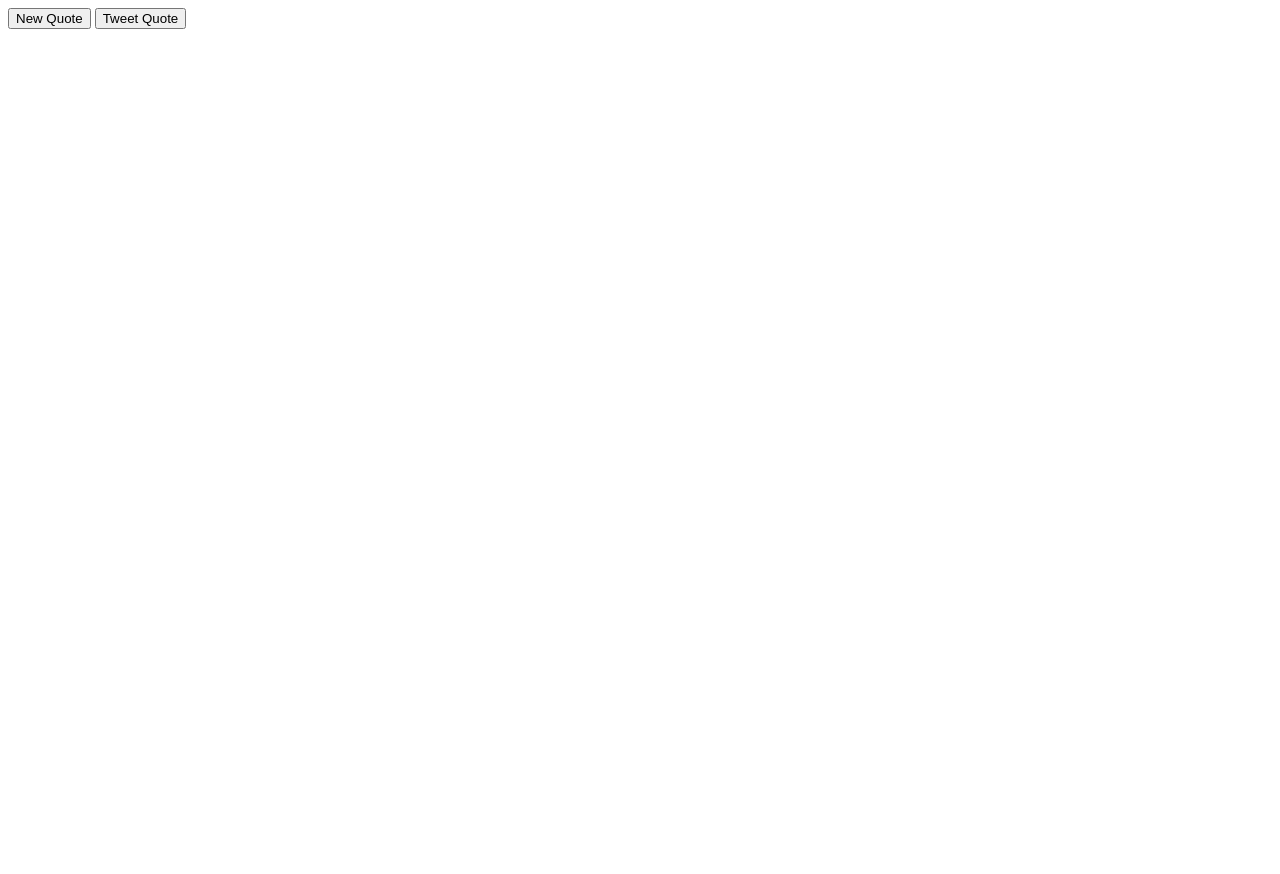
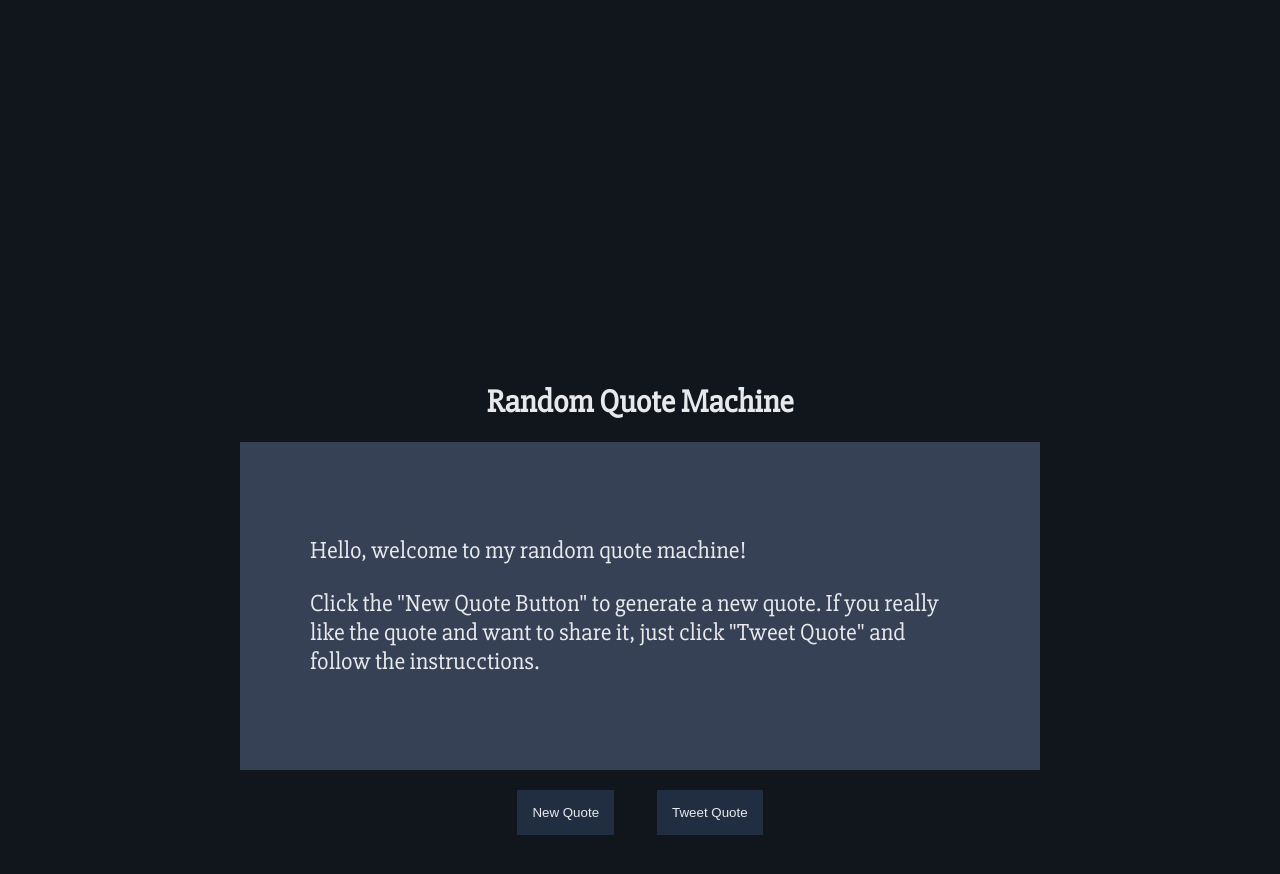
Before and after one commit to johndsykes86/FCC-RandomQuote, a plain HTML site: page index.html in a window 1280 px wide. Before the commit the page ends 800 px from the top, so only its background shows below. Drawn offline with nearby package versions, Linux system fonts and the light colour scheme.

Commit message:
added css styling and Google fonts

```diff
--- a/CSS/style.css
+++ b/CSS/style.css
@@ -0,0 +1,54 @@
+/*Project styles*/
+
+body {
+  background-color: rgb(17,21,28);
+  position: relative;
+  box-sizing: border-box;
+}
+
+#container {
+  position: absolute;
+  top: 50%;
+  left: 50%;
+  margin: 250px -450px 0 -450px;
+  padding: 50px;
+  width: 800px;
+  height: 600px;
+  display: flex;
+  flex-flow: column nowrap;
+  justify-content: center;
+  align-items: center;
+  font-family: 'Slabo 27px', serif;
+  color: rgb(232,233,235);
+
+}
+
+.display{
+  margin: 20px;
+  padding: 50px;
+  font-size: 1.5em;
+
+}
+
+.quote {
+  display: flex;
+  flex-flow: row wrap;
+  justify-content: center;
+  background-color: rgb(54,65,86);
+}
+
+.button {
+  padding: 15px;
+  margin: 20px;
+  border: none;
+  background-color: rgb(33,45,64);
+  border: rgb(240,101,67);
+  color:inherit;
+}
+
+.button:hover {
+  transition: .75s;
+  background-color: rgb(240,101,67);
+  border: 5px solid rgb(33,45,64);
+
+}
--- a/index.html
+++ b/index.html
@@ -5,18 +5,24 @@
   <meta name="viewport" content="width=device-width, initial-scale=1.0">
   <meta http-equiv="X-UA-Compatible" content="ie=edge">
   <link rel="stylesheet" href="CSS/style.css">
+  <link href="https://fonts.googleapis.com/css?family=Slabo+27px" rel="stylesheet">
   <title>Document</title>
 </head>
 <body>
 
-<div class="container">
+<div id="container">
+  <h1>Random Quote Machine</h1>
   <div class="quote">
     <div class="display">
+    <p>Hello, welcome to my random quote machine!</p>
+    <p>Click the "New Quote Button" to generate a new quote. If you really like the quote and want to share it, just click "Tweet Quote" and follow the instrucctions.</p>
+    </div>
+  </div>
+  <div class="buttons">
+    <button name="new" class="button">New Quote</button>
+    <button name="tweet" class="button">Tweet Quote</button>
+  </div>
 
-    </div>
-    <button name="new">New Quote</button>
-    <button name="tweet">Tweet Quote</button>
-  </div>
 </div>
 
 <script
```
